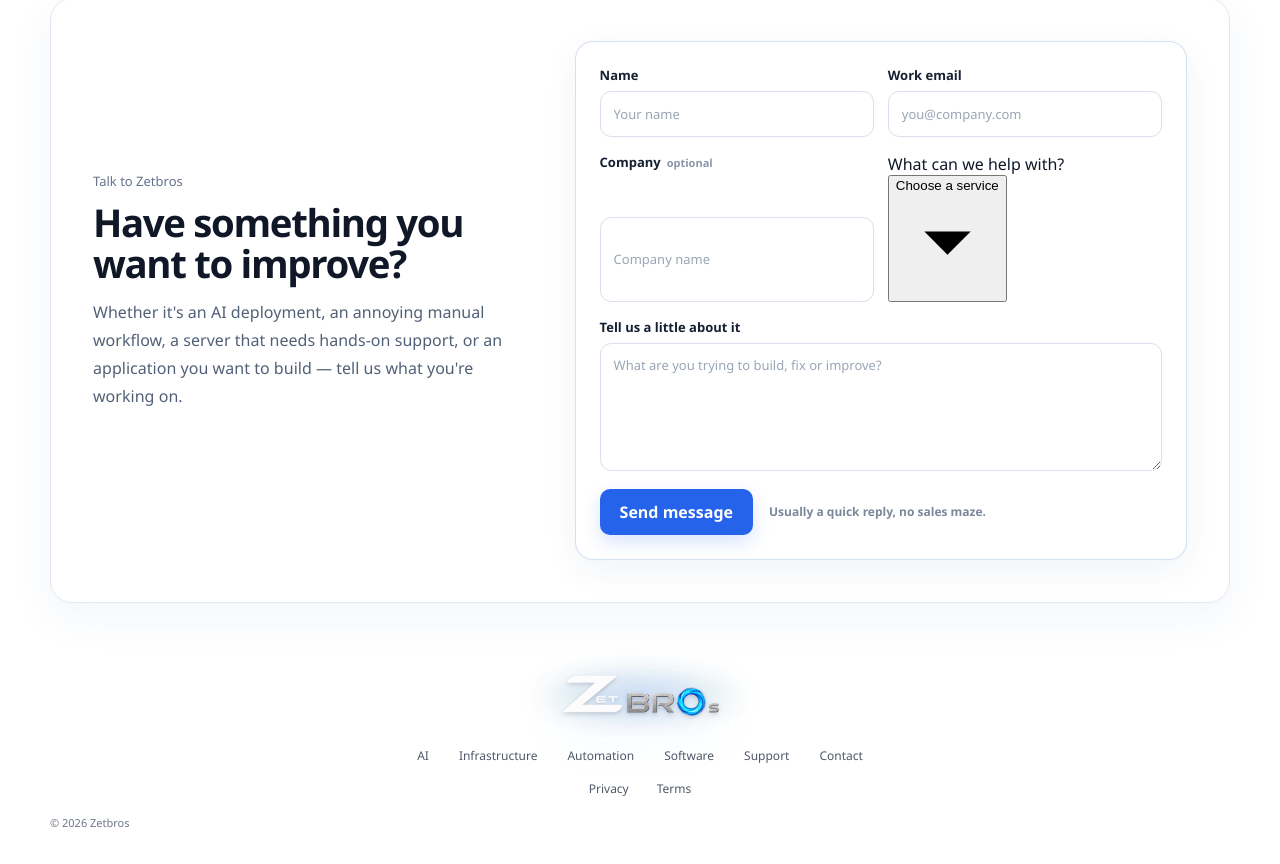
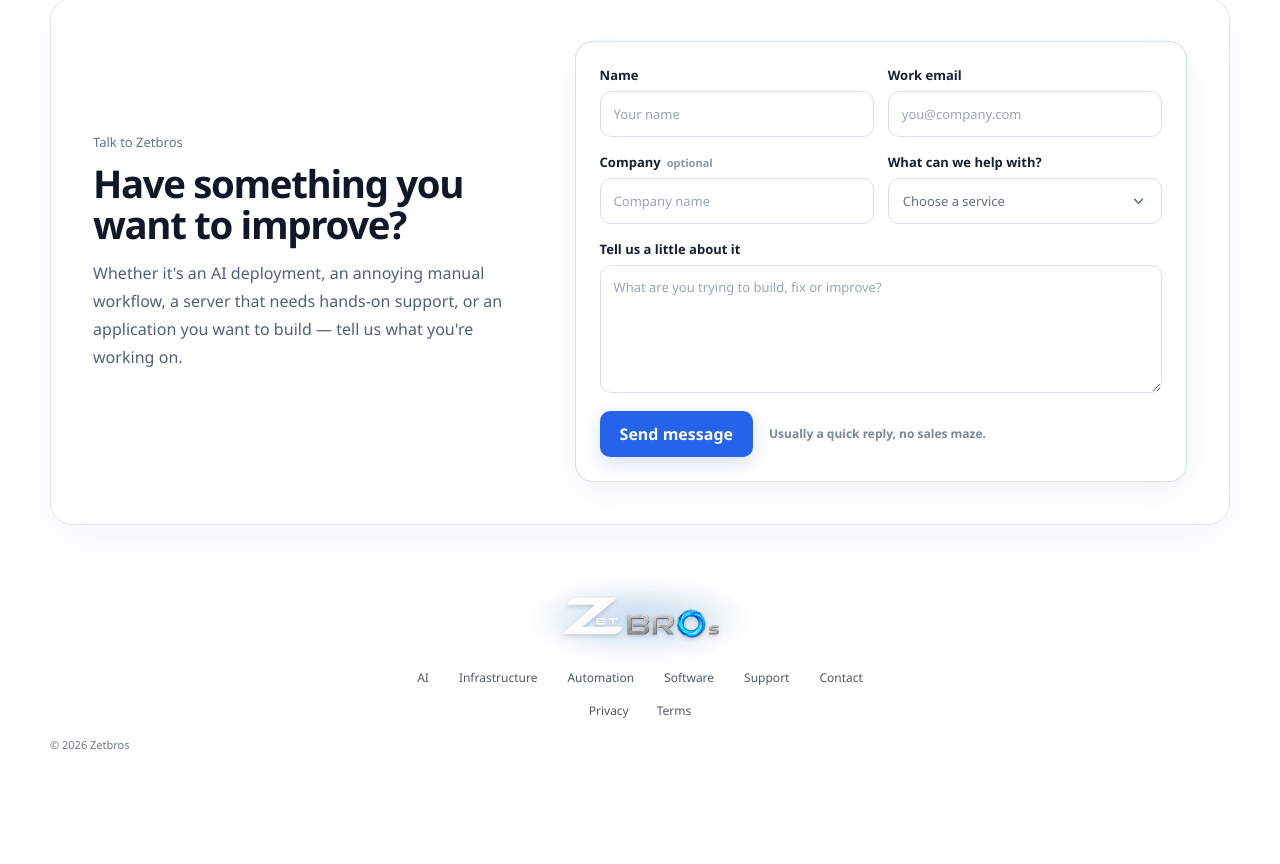
Before and after one commit to Logan17de/zetbros.com, a Next.js app: page / in a window 1280 px wide. Shown: the part 4562-5426 px from the top of the page. After the commit the page ends 5348 px from the top, so only its background shows below. Built offline with nearby package versions, Linux system fonts and the light colour scheme.

Commit message:
Style themed service dropdown

```diff
--- a/app/contact-form.module.css
+++ b/app/contact-form.module.css
@@ -39,12 +39,6 @@
   line-height: 1.75;
 }
 
-.email {
-  color: #2563eb;
-  font-weight: 700;
-  text-decoration: none;
-}
-
 .form {
   display: grid;
   gap: 16px;
@@ -61,7 +55,8 @@
   gap: 14px;
 }
 
-.form label {
+.form label,
+.fieldGroup {
   display: grid;
   gap: 7px;
   color: #172033;
@@ -69,7 +64,8 @@
   font-weight: 700;
 }
 
-.form label span {
+.form label span,
+.fieldLabel {
   display: flex;
   align-items: baseline;
   gap: 6px;
@@ -83,7 +79,6 @@
 }
 
 .form input,
-.form select,
 .form textarea {
   width: 100%;
   box-sizing: border-box;
@@ -97,8 +92,7 @@
   transition: border-color .18s ease, box-shadow .18s ease;
 }
 
-.form input,
-.form select {
+.form input {
   min-height: 46px;
   padding: 0 13px;
 }
@@ -110,7 +104,6 @@
 }
 
 .form input:focus,
-.form select:focus,
 .form textarea:focus {
   border-color: #79a6ff;
   box-shadow: 0 0 0 3px rgba(37, 99, 235, .10);
@@ -119,6 +112,155 @@
 .form input::placeholder,
 .form textarea::placeholder {
   color: #9aa5b5;
+}
+
+.customSelect {
+  position: relative;
+  min-width: 0;
+}
+
+.selectTrigger {
+  width: 100%;
+  min-height: 46px;
+  padding: 0 13px 0 14px;
+  border: 1px solid #d9e0eb;
+  border-radius: 11px;
+  background: #ffffff;
+  color: #101828;
+  display: flex;
+  align-items: center;
+  justify-content: space-between;
+  gap: 12px;
+  cursor: pointer;
+  font: inherit;
+  font-size: 13px;
+  font-weight: 500;
+  text-align: left;
+  box-shadow: none;
+  transition: border-color .18s ease, box-shadow .18s ease, background .18s ease;
+}
+
+.selectTrigger:hover {
+  border-color: #b9c8df;
+  background: #fcfdff;
+}
+
+.selectTrigger:focus-visible,
+.selectTriggerOpen {
+  border-color: #79a6ff;
+  outline: none;
+  box-shadow: 0 0 0 3px rgba(37, 99, 235, .10);
+}
+
+.placeholderValue {
+  color: #667286;
+  font-weight: 500;
+}
+
+.selectedValue {
+  color: #172033;
+  font-weight: 550;
+}
+
+.chevron {
+  width: 20px;
+  height: 20px;
+  flex: 0 0 20px;
+  display: grid;
+  place-items: center;
+  color: #64748b;
+  transition: transform .18s ease, color .18s ease;
+}
+
+.chevron svg {
+  width: 17px;
+  height: 17px;
+  fill: none;
+  stroke: currentColor;
+  stroke-width: 1.8;
+  stroke-linecap: round;
+  stroke-linejoin: round;
+}
+
+.chevronOpen {
+  transform: rotate(180deg);
+  color: #2563eb;
+}
+
+.selectMenu {
+  position: absolute;
+  z-index: 30;
+  top: calc(100% + 8px);
+  left: 0;
+  right: 0;
+  padding: 7px;
+  border: 1px solid #dfe6f0;
+  border-radius: 14px;
+  background: rgba(255, 255, 255, .98);
+  box-shadow: 0 18px 48px rgba(33, 56, 94, .14), 0 3px 10px rgba(33, 56, 94, .05);
+  backdrop-filter: blur(14px);
+  animation: selectMenuIn .16s ease-out;
+}
+
+.selectOption {
+  width: 100%;
+  min-height: 39px;
+  padding: 8px 10px 8px 11px;
+  border: 0;
+  border-radius: 9px;
+  background: transparent;
+  color: #273244;
+  display: flex;
+  align-items: center;
+  justify-content: space-between;
+  gap: 12px;
+  cursor: pointer;
+  font: inherit;
+  font-size: 13px;
+  font-weight: 500;
+  text-align: left;
+  transition: background .14s ease, color .14s ease, transform .14s ease;
+}
+
+.selectOption:hover,
+.selectOption:focus-visible {
+  outline: none;
+  background: #f2f6ff;
+  color: #1d4ed8;
+}
+
+.selectOption:active {
+  transform: scale(.995);
+}
+
+.selectOptionSelected {
+  background: #edf4ff;
+  color: #1d4ed8;
+  font-weight: 600;
+}
+
+.optionCheck {
+  width: 20px;
+  height: 20px;
+  flex: 0 0 20px;
+  display: grid;
+  place-items: center;
+  border-radius: 50%;
+  background: #e0ebff;
+  color: #2563eb;
+  font-size: 12px;
+  font-weight: 800;
+}
+
+@keyframes selectMenuIn {
+  from {
+    opacity: 0;
+    transform: translateY(-5px) scale(.985);
+  }
+  to {
+    opacity: 1;
+    transform: translateY(0) scale(1);
+  }
 }
 
 .submitRow {
@@ -201,6 +343,23 @@
     grid-template-columns: 1fr;
   }
 
+  .selectMenu {
+    position: fixed;
+    left: 18px;
+    right: 18px;
+    top: auto;
+    bottom: 18px;
+    max-height: min(62vh, 430px);
+    overflow-y: auto;
+    padding: 9px;
+    border-radius: 18px;
+    box-shadow: 0 24px 70px rgba(20, 39, 72, .22);
+  }
+
+  .selectOption {
+    min-height: 44px;
+  }
+
   .submitRow {
     align-items: stretch;
     flex-direction: column;
@@ -210,3 +369,15 @@
     width: 100%;
   }
 }
+
+@media (prefers-reduced-motion: reduce) {
+  .selectMenu {
+    animation: none;
+  }
+
+  .chevron,
+  .selectOption,
+  .selectTrigger {
+    transition: none;
+  }
+}
```
